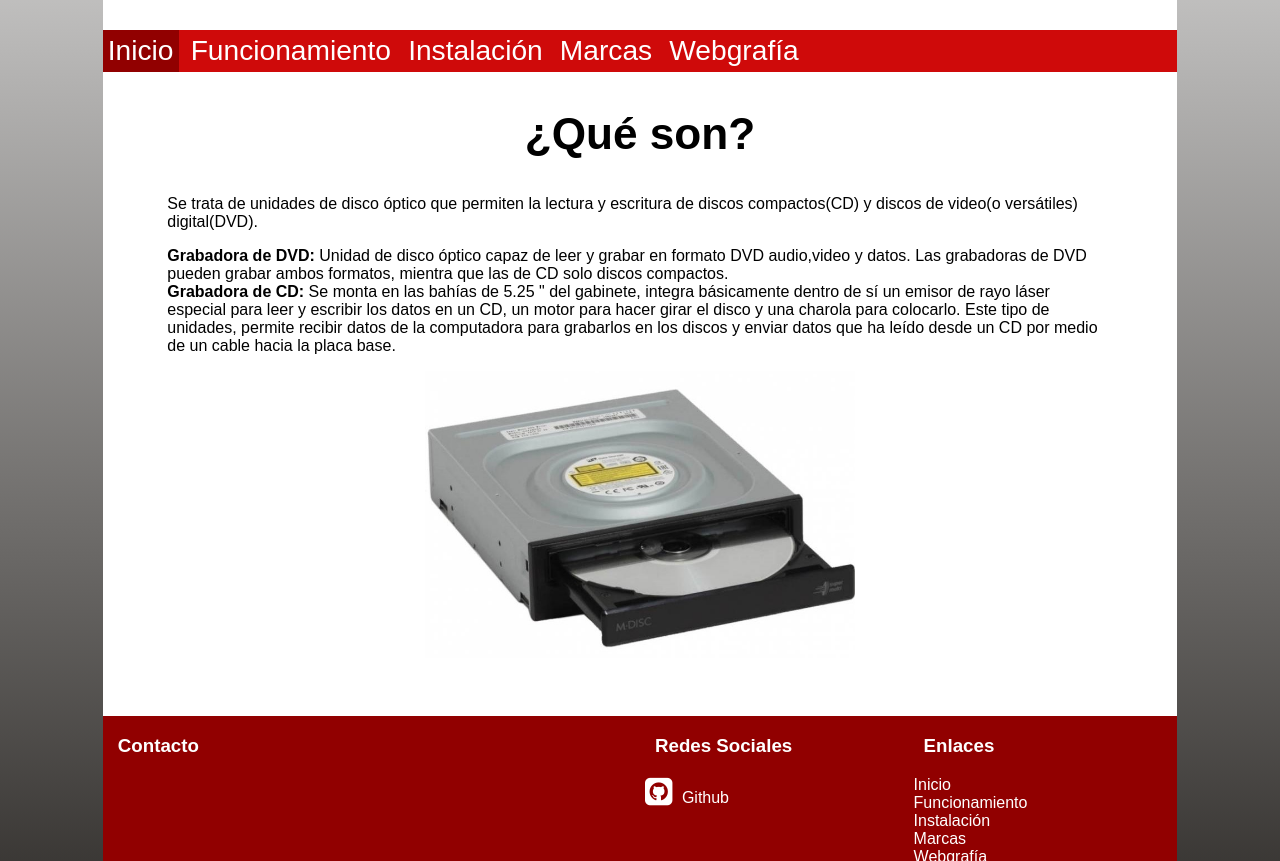
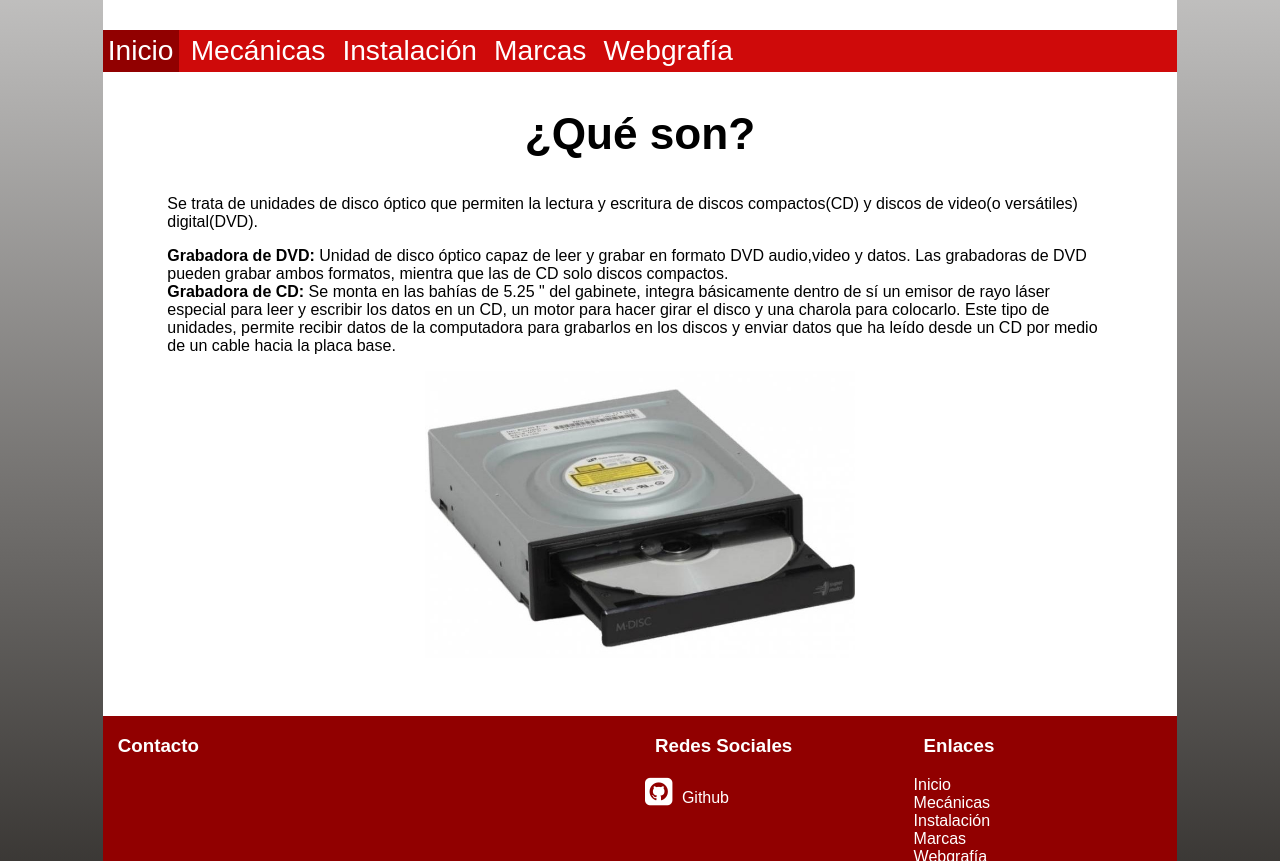
Before and after one commit to rodrigolopezramoss/Grabadoras-de-CD-y-DVD, a plain HTML site: page index.html in a window 1280 px wide. Shown: the part 417-1278 px from the top of the page. Drawn offline with Linux system fonts and the light colour scheme; grey boxes are pictures that could not be loaded; a web font is replaced by a local one.

Commit message:
Update index.html

```diff
--- a/index.html
+++ b/index.html
@@ -22,7 +22,7 @@
         <nav>
             <ul>
                 <li class="active"><a href="#">Inicio</a></li>
-                <li><a href="FuncionamientoCDyDVD.html">Funcionamiento</a></li>
+                <li><a href="FuncionamientoCDyDVD.html">Mecánicas</a></li>
                 <li><a href="InstalacionCDyDVD.html">Instalación</a></li>
                 <li><a href="MarcasCDyDVD.html">Marcas</a></li>
                 <li><a href="BibliografiaCDyDVD.html">Webgrafía</a></li>
@@ -65,7 +65,7 @@
                 <ul>
 
                     <li><a href="index.html">Inicio</a></li>
-                    <li><a href="FuncionamientoCDyDVD.html">Funcionamiento</a></li>
+                    <li><a href="FuncionamientoCDyDVD.html">Mecánicas</a></li>
                     <li><a href="InstalacionCDyDVD.html">Instalación</a></li>
                     <li><a href="MarcasCDyDVD.html">Marcas</a></li>
                     <li><a href="BibliografiaCDyDVD.html">Webgrafía</a></li>
```
